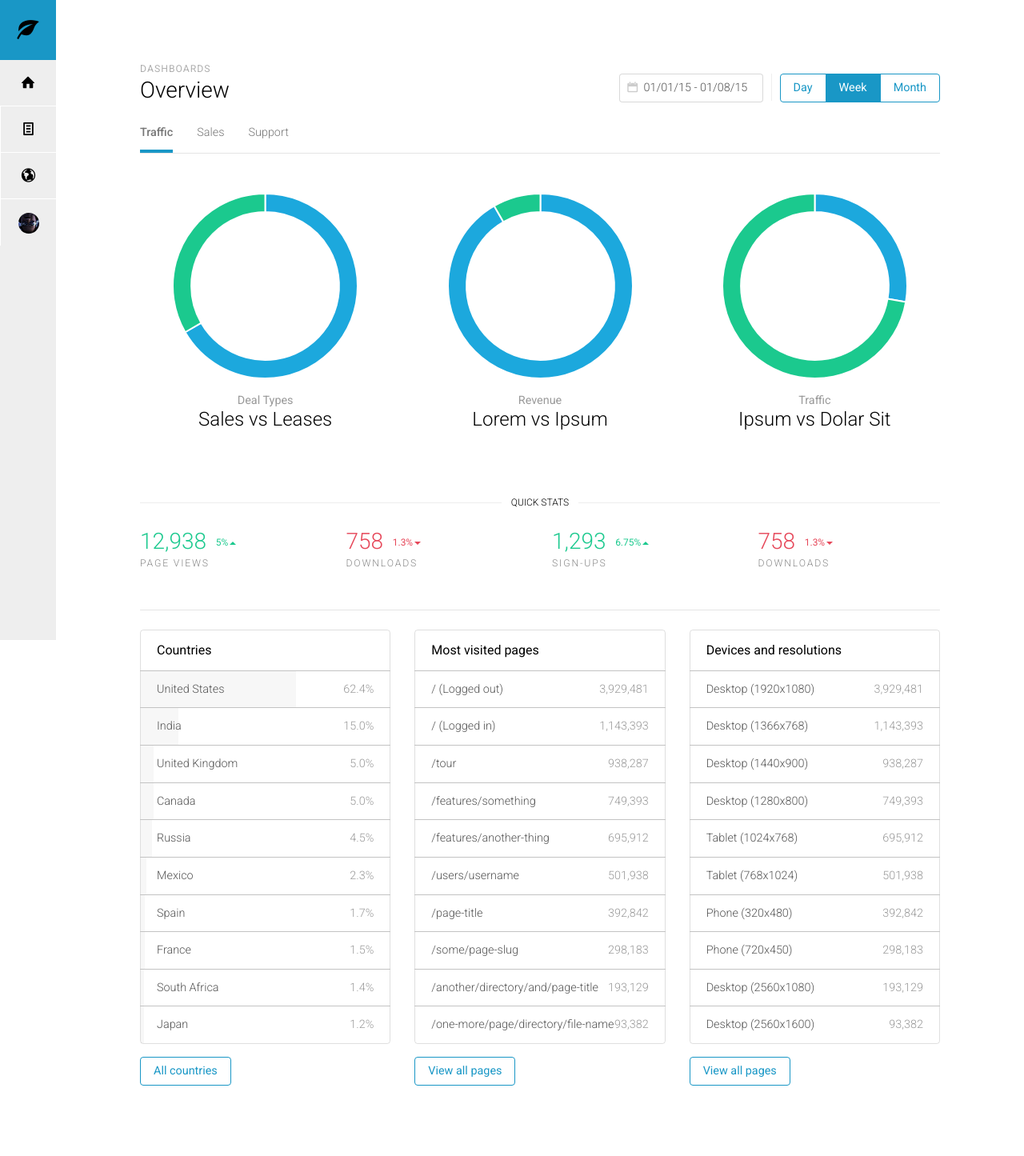
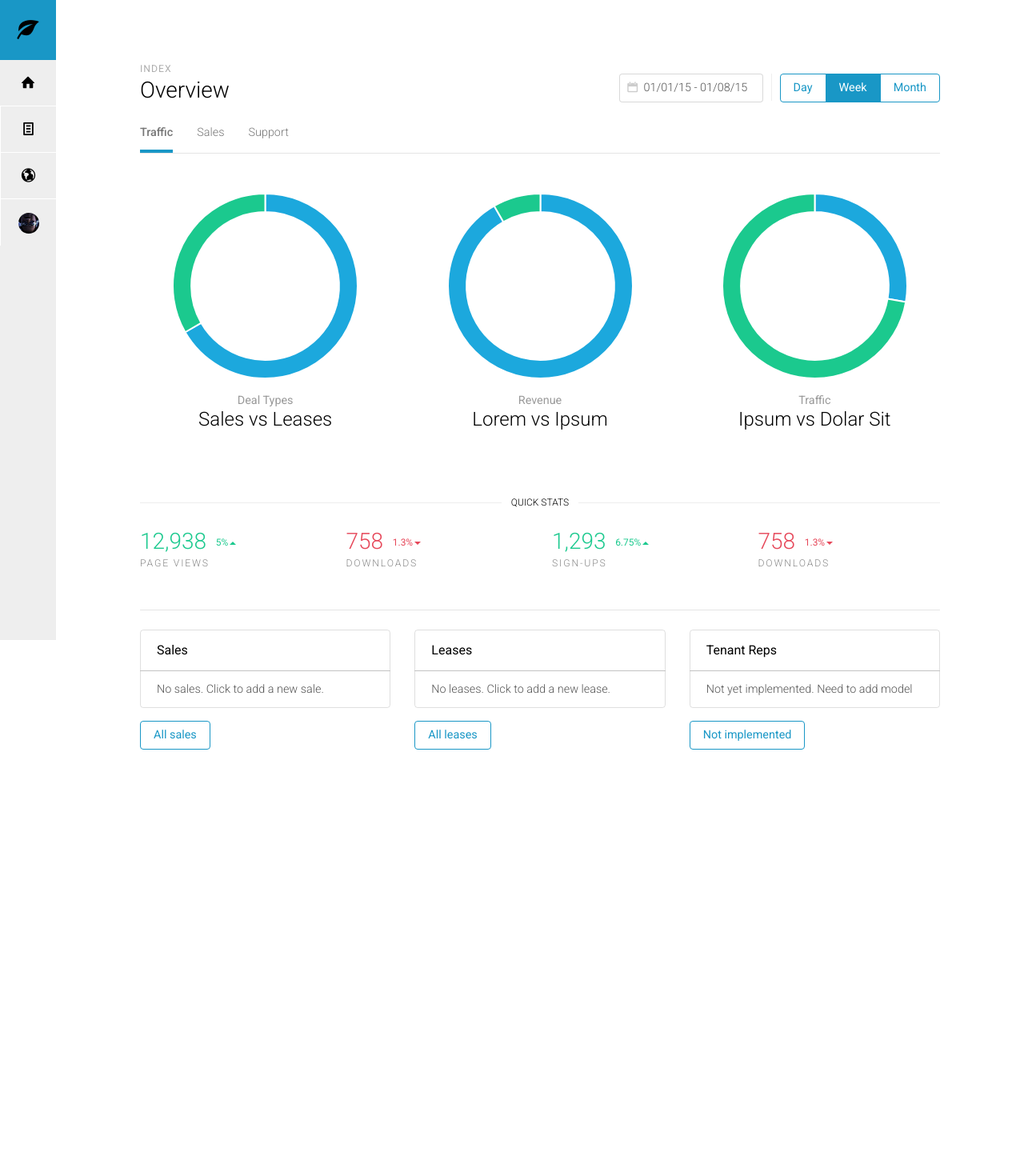
Before and after one commit to tkovalsky/commissions, a Django app: page /commissions/ in a window 1280 px wide. Shown: the whole page at 80% size. After the commit the page ends 937 px from the top, so only its background shows below. Run offline with Django 3.2, Linux system fonts and the light colour scheme; data comes from the database, SQL or seed files in the repository; tables that the repository leaves empty hold one stand-in row (values such as "Sample post"); parts of the project's set-up code (start-up, migrations or seed data) failed here and were passed over; some libraries are stand-ins or nearby versions.

Commit message:
updated the tables on the index template

```diff
--- a/commissions/templates/commissions/sale_form.html
+++ b/commissions/templates/commissions/sale_form.html
@@ -2,6 +2,7 @@
 
 {% block content %}
 <div class="container">
+  <h2> Add a new sale </h2>
 <form action="" method="post">
     {% csrf_token %}
     <table>
--- a/commissions/templates/index.html
+++ b/commissions/templates/index.html
@@ -4,7 +4,7 @@
 <div class="container">
    <div class="dashhead">
      <div class="dashhead-titles">
-       <h6 class="dashhead-subtitle">Dashboards</h6>
+       <h6 class="dashhead-subtitle">Index</h6>
        <h3 class="dashhead-title">Overview</h3>
      </div>
 
@@ -149,193 +149,88 @@
 
    <hr class="my-4">
 
+
    <div class="row">
+
      <div class="col-lg-4 mb-5">
+
        <div class="list-group mb-3">
          <h6 class="list-group-header">
-           Countries
+           Sales
          </h6>
+         {% if sale_list %}
+         {% for sale in sale_list %}
 
-           <a class="list-group-item list-group-item-action" href="#">
+           <a class="list-group-item list-group-item-action" href="href="{{ sale.get_absolute_url }}">
              <span class="list-group-progress" style="width: 62.4%;"></span>
              <span class="float-right text-muted">62.4%</span>
-             United States
+             {{ sale.location_name }}
            </a>
 
-           <a class="list-group-item list-group-item-action" href="#">
-             <span class="list-group-progress" style="width: 15.0%;"></span>
-             <span class="float-right text-muted">15.0%</span>
-             India
-           </a>
+          {% endfor %}
+          {% else %}
+          <a class="list-group-item list-group-item-action" href="{% url 'sale-create' %}">
+            <span class="float-right text-muted"></span>
+            No sales.  Click to add a new sale.
+          </a>
 
-           <a class="list-group-item list-group-item-action" href="#">
-             <span class="list-group-progress" style="width: 5.0%;"></span>
-             <span class="float-right text-muted">5.0%</span>
-             United Kingdom
-           </a>
-
-           <a class="list-group-item list-group-item-action" href="#">
-             <span class="list-group-progress" style="width: 5.0%;"></span>
-             <span class="float-right text-muted">5.0%</span>
-             Canada
-           </a>
-
-           <a class="list-group-item list-group-item-action" href="#">
-             <span class="list-group-progress" style="width: 4.5%;"></span>
-             <span class="float-right text-muted">4.5%</span>
-             Russia
-           </a>
-
-           <a class="list-group-item list-group-item-action" href="#">
-             <span class="list-group-progress" style="width: 2.3%;"></span>
-             <span class="float-right text-muted">2.3%</span>
-             Mexico
-           </a>
-
-           <a class="list-group-item list-group-item-action" href="#">
-             <span class="list-group-progress" style="width: 1.7%;"></span>
-             <span class="float-right text-muted">1.7%</span>
-             Spain
-           </a>
-
-           <a class="list-group-item list-group-item-action" href="#">
-             <span class="list-group-progress" style="width: 1.5%;"></span>
-             <span class="float-right text-muted">1.5%</span>
-             France
-           </a>
-
-           <a class="list-group-item list-group-item-action" href="#">
-             <span class="list-group-progress" style="width: 1.4%;"></span>
-             <span class="float-right text-muted">1.4%</span>
-             South Africa
-           </a>
-
-           <a class="list-group-item list-group-item-action" href="#">
-             <span class="list-group-progress" style="width: 1.2%;"></span>
-             <span class="float-right text-muted">1.2%</span>
-             Japan
-           </a>
+{% endif %}
 
        </div>
-       <a href="#" class="btn btn-outline-primary px-3">All countries</a>
+       <a href="{% url 'sales' %}" class="btn btn-outline-primary px-3">All sales</a>
      </div>
      <div class="col-lg-4 mb-5">
        <div class="list-group mb-3">
          <h6 class="list-group-header">
-           Most visited pages
+           Leases
          </h6>
+         {% if lease_list %}
+         {% for lease in lease_list %}
 
-           <a class="list-group-item list-group-item-action" href="#">
-             <span class="float-right text-muted">3,929,481</span>
-             / (Logged out)
+           <a class="list-group-item list-group-item-action" href="{{ lease.get_absolute_url }}">
+             <span class="float-right text-muted">{{ get_aggregate_lease_commission }}</span>
+             {{ lease.tenant_name }}
+           </a>
+          {% endfor %}
+           {% else %}
+           <a class="list-group-item list-group-item-action" href="{% url 'lease-create' %}">
+             <span class="float-right text-muted"></span>
+             No leases.  Click to add a new lease.
            </a>
 
-           <a class="list-group-item list-group-item-action" href="#">
-             <span class="float-right text-muted">1,143,393</span>
-             / (Logged in)
-           </a>
+           {% endif %}
 
-           <a class="list-group-item list-group-item-action" href="#">
-             <span class="float-right text-muted">938,287</span>
-             /tour
-           </a>
-
-           <a class="list-group-item list-group-item-action" href="#">
-             <span class="float-right text-muted">749,393</span>
-             /features/something
-           </a>
-
-           <a class="list-group-item list-group-item-action" href="#">
-             <span class="float-right text-muted">695,912</span>
-             /features/another-thing
-           </a>
-
-           <a class="list-group-item list-group-item-action" href="#">
-             <span class="float-right text-muted">501,938</span>
-             /users/username
-           </a>
-
-           <a class="list-group-item list-group-item-action" href="#">
-             <span class="float-right text-muted">392,842</span>
-             /page-title
-           </a>
-
-           <a class="list-group-item list-group-item-action" href="#">
-             <span class="float-right text-muted">298,183</span>
-             /some/page-slug
-           </a>
-
-           <a class="list-group-item list-group-item-action" href="#">
-             <span class="float-right text-muted">193,129</span>
-             /another/directory/and/page-title
-           </a>
-
-           <a class="list-group-item list-group-item-action" href="#">
-             <span class="float-right text-muted">93,382</span>
-             /one-more/page/directory/file-name
-           </a>
 
        </div>
-       <a href="#" class="btn btn-outline-primary px-3">View all pages</a>
+
+       <a href="{% url 'leases' %}" class="btn btn-outline-primary px-3">All leases</a>
      </div>
      <div class="col-lg-4 mb-5">
        <div class="list-group mb-3">
          <h6 class="list-group-header">
-           Devices and resolutions
+           Tenant Reps
          </h6>
+         {% if sale_list %}
+         {% for sale in sale_list %}
 
-           <a class="list-group-item list-group-item-action" href="#">
-             <span class="float-right text-muted">3,929,481</span>
-             Desktop (1920x1080)
+           <a class="list-group-item list-group-item-action" href="href="{{ sale.get_absolute_url }}">
+             <span class="list-group-progress" style="width: 62.4%;"></span>
+             <span class="float-right text-muted">62.4%</span>
+             {{ sale.location_name }}
            </a>
 
-           <a class="list-group-item list-group-item-action" href="#">
-             <span class="float-right text-muted">1,143,393</span>
-             Desktop (1366x768)
-           </a>
+          {% endfor %}
+          {% else %}
+          <a class="list-group-item list-group-item-action" href="{% url 'sale-create' %}">
+            <span class="float-right text-muted"></span>
+            Not yet implemented.  Need to add model
+          </a>
 
-           <a class="list-group-item list-group-item-action" href="#">
-             <span class="float-right text-muted">938,287</span>
-             Desktop (1440x900)
-           </a>
+{% endif %}
 
-           <a class="list-group-item list-group-item-action" href="#">
-             <span class="float-right text-muted">749,393</span>
-             Desktop (1280x800)
-           </a>
-
-           <a class="list-group-item list-group-item-action" href="#">
-             <span class="float-right text-muted">695,912</span>
-             Tablet (1024x768)
-           </a>
-
-           <a class="list-group-item list-group-item-action" href="#">
-             <span class="float-right text-muted">501,938</span>
-             Tablet (768x1024)
-           </a>
-
-           <a class="list-group-item list-group-item-action" href="#">
-             <span class="float-right text-muted">392,842</span>
-             Phone (320x480)
-           </a>
-
-           <a class="list-group-item list-group-item-action" href="#">
-             <span class="float-right text-muted">298,183</span>
-             Phone (720x450)
-           </a>
-
-           <a class="list-group-item list-group-item-action" href="#">
-             <span class="float-right text-muted">193,129</span>
-             Desktop (2560x1080)
-           </a>
-
-           <a class="list-group-item list-group-item-action" href="#">
-             <span class="float-right text-muted">93,382</span>
-             Desktop (2560x1600)
-           </a>
 
        </div>
-       <a href="#" class="btn btn-outline-primary px-3">View all pages</a>
+       <a href="#" class="btn btn-outline-primary px-3">Not implemented</a>
      </div>
    </div>
 
```
Also changed, not shown: commissions/urls.py (+1 -8 lines).
